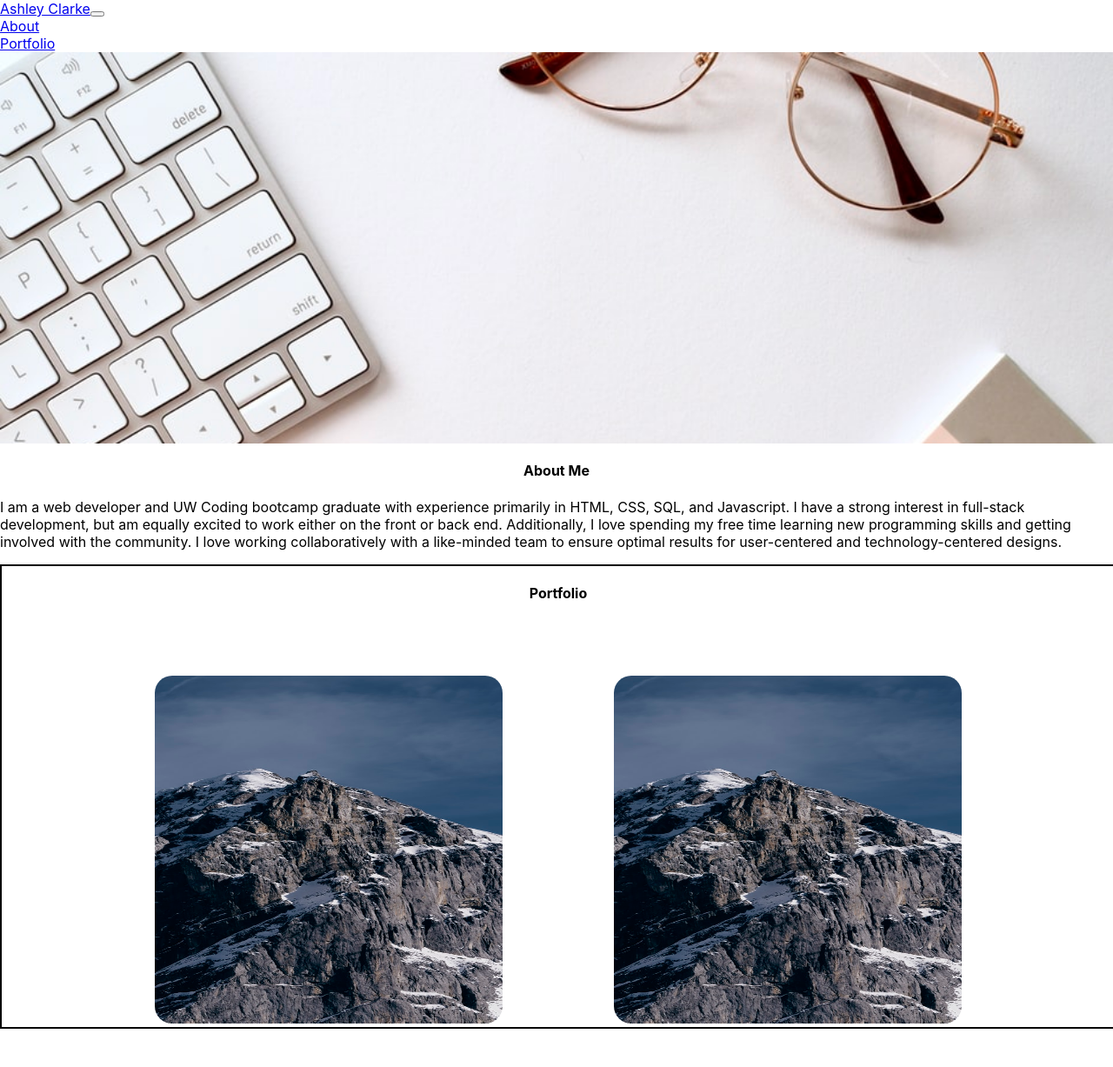
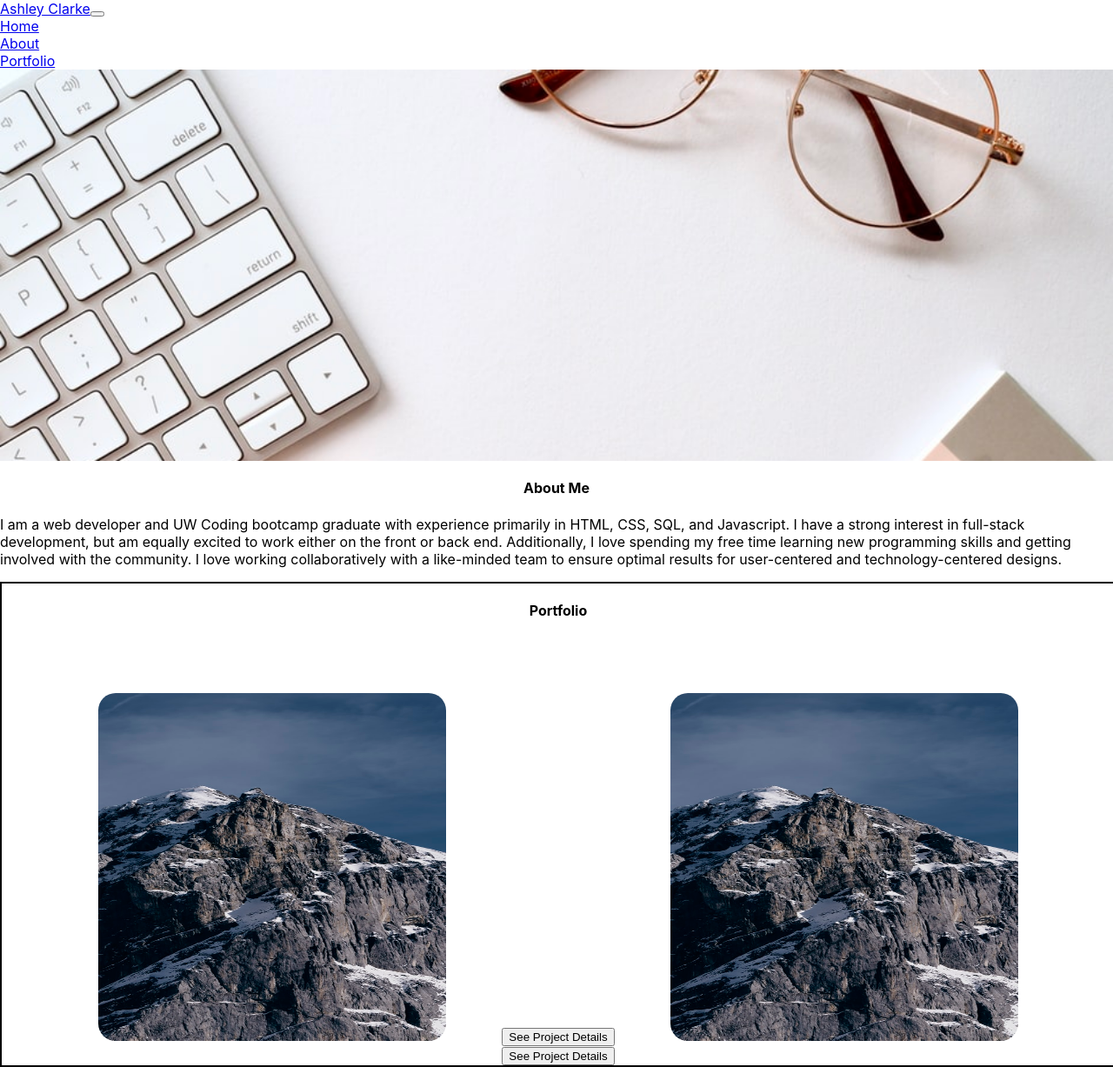
Before and after one commit to crashley1992/portfolio, a React (Create React App) app in the folder client/: page / in a window 1280 px wide. Shown: the whole page at 87% size. Before the commit the page ends 1183 px from the top, so only its background shows below. Built offline with nearby package versions, Linux system fonts and the light colour scheme; the HTML template or start-up script is replaced by a standard one.

Commit message:
still working on modal popup for project

```diff
--- a/client/package.json
+++ b/client/package.json
@@ -11,6 +11,7 @@
     "react-bootstrap": "^1.0.0-beta.16",
     "react-dom": "^16.12.0",
     "react-fontawesome": "^1.7.1",
+    "react-router-dom": "^5.1.2",
     "react-scripts": "3.3.0"
   },
   "scripts": {
--- a/client/src/App.js
+++ b/client/src/App.js
@@ -9,7 +9,7 @@ class App extends Component {
   render() {
     return (
       <div>
-        <NavTabs />
+      <NavTabs />
         <JumbotronContainer />
         <About />
         <PortfolioDisplay />
--- a/client/src/components/NavTabs/NavTabs.js
+++ b/client/src/components/NavTabs/NavTabs.js
@@ -11,10 +11,12 @@ const NavTabs = () => {
             <Navbar.Toggle aria-controls="basic-navbar-nav" />
             <Navbar.Collapse id="basic-navbar-nav">
             <Nav>
-          <Nav.Link href="/login">About</Nav.Link>
+                <Nav.Link href="/">Home</Nav.Link>                </Nav>
+            <Nav>
+                <Nav.Link href="/about">About</Nav.Link>
             </Nav>
             <Nav>
-          <Nav.Link href="/signup">Portfolio</Nav.Link>
+                <Nav.Link href="/portfolio">Portfolio</Nav.Link>
             </Nav>
                 </Navbar.Collapse>
         </Navbar>
--- a/client/src/components/PortfolioDisplay/PortfolioDisplay.js
+++ b/client/src/components/PortfolioDisplay/PortfolioDisplay.js
@@ -1,5 +1,6 @@
 import React, { Component } from 'react';
 import Image from 'react-bootstrap/Image';
+import Button from 'react-bootstrap/Button';
 import './portfolio-display.css';
 import mountain from './mountain.png';
 
@@ -8,13 +9,23 @@ class PortfolioDisplay extends Component {
         showCompontent: null
     }
 
+    handleDisplay = () => {
+        this.setState({showCompontent: true});
+    }
+
+    handleClose = () => {
+        this.setState({showCompontent: false});
+    }
+
     render() {
         return (
             <div>
                 <div className="gallery">
                 <h4 className="portfolio-title">Portfolio</h4>
                     <Image src={mountain} fluid />
+                    <button className="btn btn-outline-dark"> See Project Details</button>
                     <Image src={mountain} fluid />
+                    <button className="btn btn-outline-dark">See Project Details</button>
             </div>
         </div>
         )
```
Also changed, not shown: 1 other file (tests, documents, lock files or other folders). Lines whose indentation alone changed are shown as unchanged.
